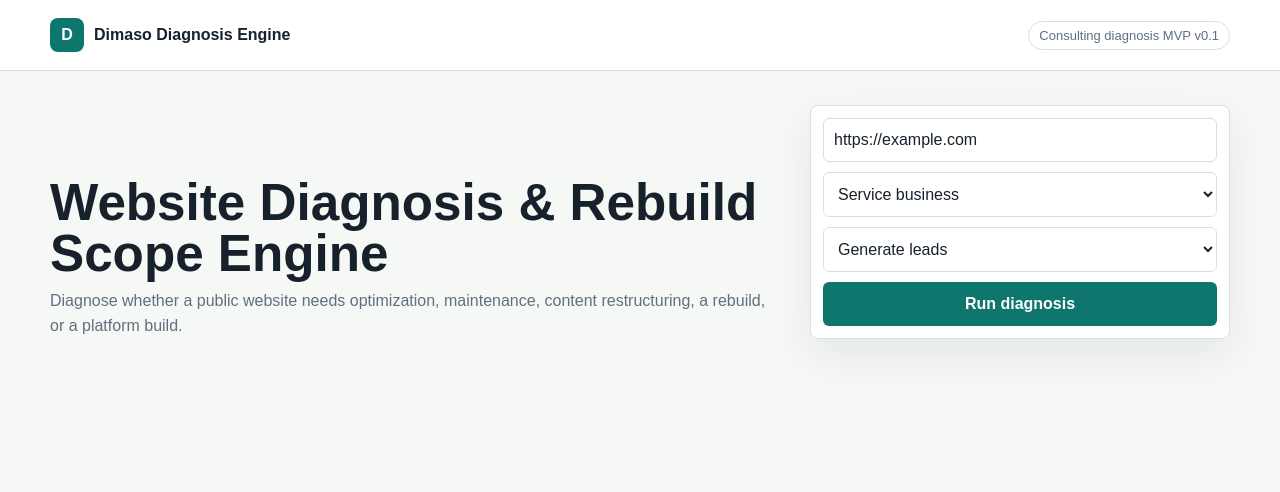
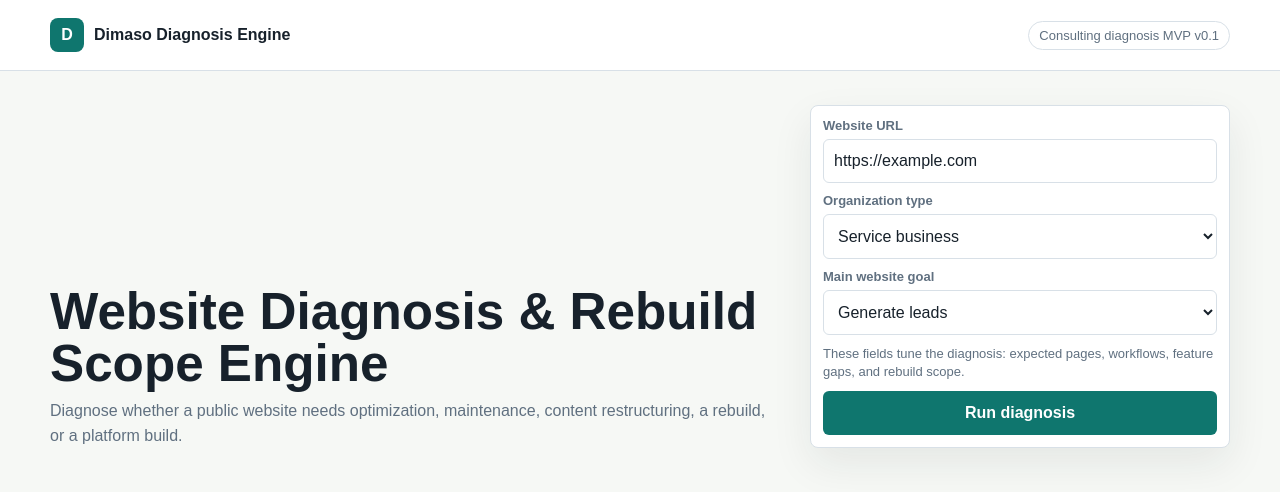
Before and after one commit to dimaso-doo/dimaso-audit-tool, a Next.js app: page /diagnose in a window 1280 px wide. Shown: the top 492 px of the page. Built offline with nearby package versions, Linux system fonts and the light colour scheme.

Commit message:
Clarify diagnosis form fields

```diff
--- a/app/diagnose/page.tsx
+++ b/app/diagnose/page.tsx
@@ -137,7 +137,12 @@ export default function DiagnosePage() {
             </p>
           </div>
           <form className="diagnosis-form" onSubmit={submit}>
+            <label>
+              <span>Website URL</span>
               <input value={url} onChange={(event) => setUrl(event.target.value)} placeholder="https://example.com" />
+            </label>
+            <label>
+              <span>Organization type</span>
               <select value={organizationType} onChange={(event) => setOrganizationType(event.target.value as OrganizationType)}>
                 {organizationOptions.map((option) => (
                   <option value={option.value} key={option.value}>
@@ -145,6 +150,9 @@ export default function DiagnosePage() {
                   </option>
                 ))}
               </select>
+            </label>
+            <label>
+              <span>Main website goal</span>
               <select value={primaryGoal} onChange={(event) => setPrimaryGoal(event.target.value as PrimaryGoal)}>
                 {goalOptions.map((option) => (
                   <option value={option.value} key={option.value}>
@@ -152,6 +160,8 @@ export default function DiagnosePage() {
                   </option>
                 ))}
               </select>
+            </label>
+            <p className="form-hint">These fields tune the diagnosis: expected pages, workflows, feature gaps, and rebuild scope.</p>
             <button disabled={loading}>{loading ? "Diagnosing..." : "Run diagnosis"}</button>
           </form>
         </section>
--- a/app/globals.css
+++ b/app/globals.css
@@ -156,6 +156,17 @@ h1 {
   box-shadow: var(--shadow);
 }
 
+.diagnosis-form label {
+  display: grid;
+  gap: 6px;
+}
+
+.diagnosis-form label span {
+  color: var(--muted);
+  font-size: 13px;
+  font-weight: 700;
+}
+
 .diagnosis-form input,
 .diagnosis-form select {
   min-width: 0;
@@ -166,6 +177,13 @@ h1 {
   padding: 12px 10px;
   color: var(--ink);
   background: #fff;
+}
+
+.form-hint {
+  margin: 0;
+  color: var(--muted);
+  font-size: 13px;
+  line-height: 1.4;
 }
 
 .diagnosis-form button {
```
Lines whose indentation alone changed are shown as unchanged.
